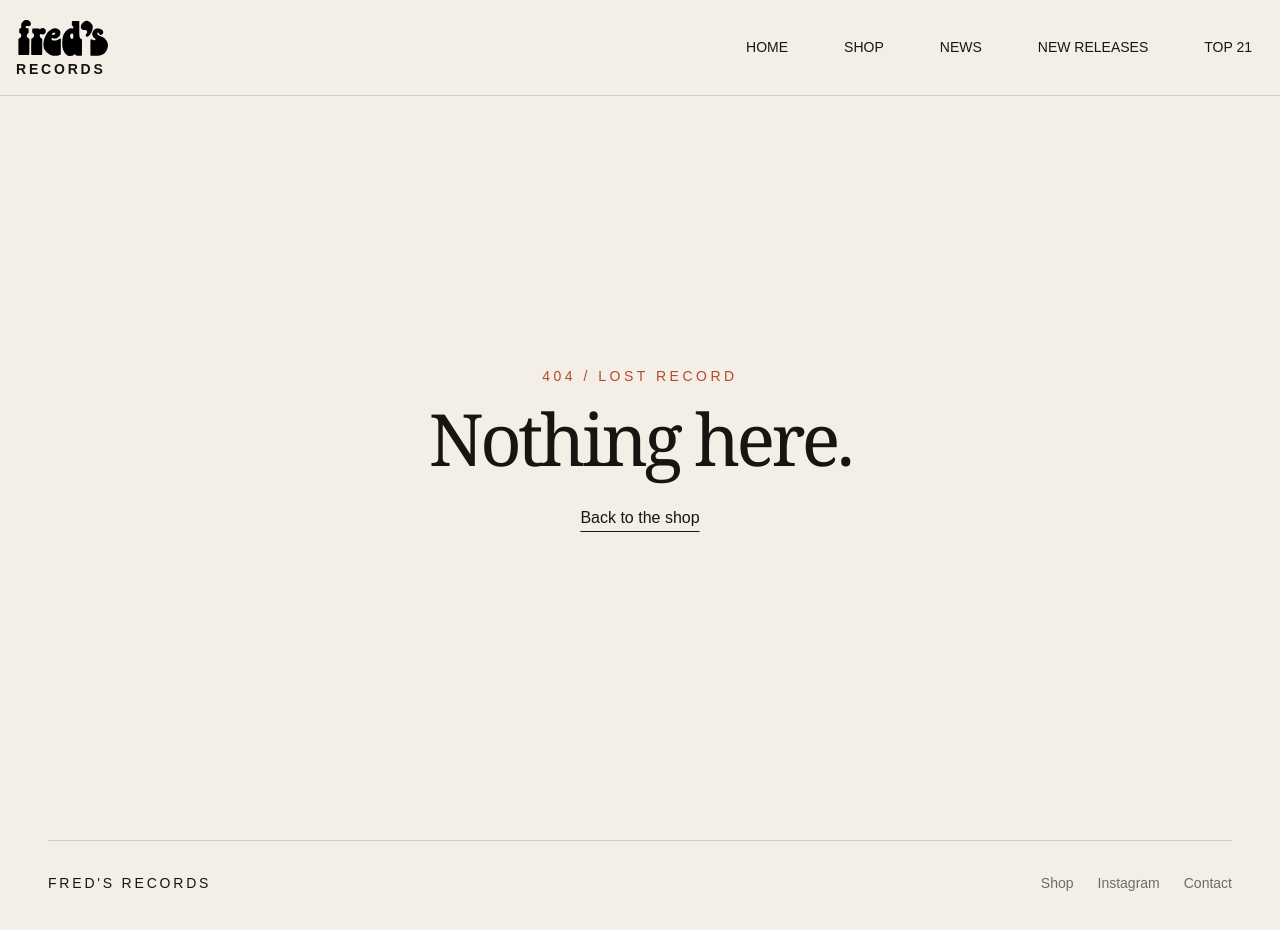
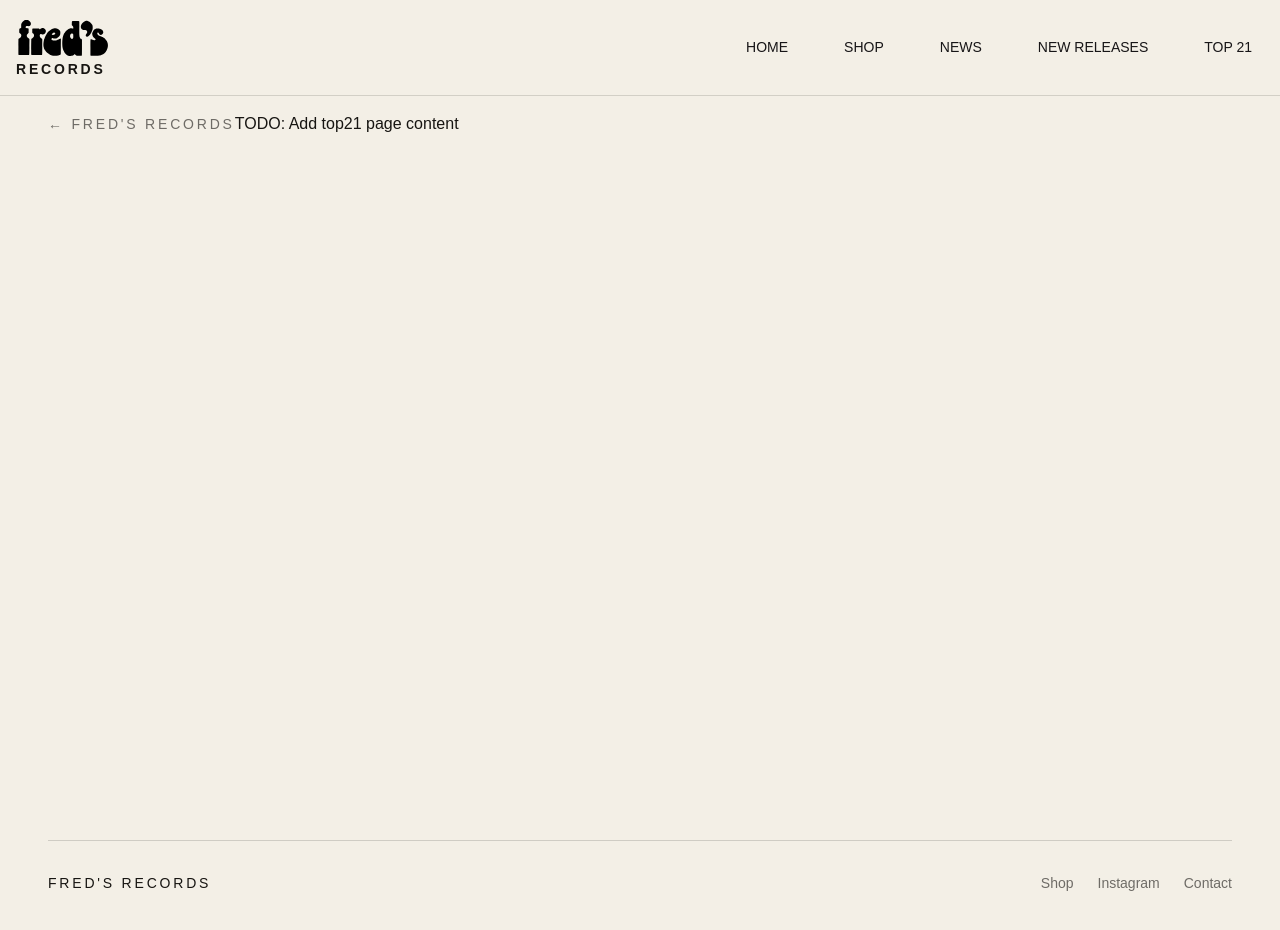
Before and after one commit to awallace77/freds-records, a Next.js app: page /top-21 in a window 1280 px wide. Before the commit this address had no page. Shown: the top 930 px of the page. Built offline with nearby package versions, Linux system fonts and the light colour scheme.

Commit message:
Added missing page

```diff
--- /dev/null
+++ b/app/top-21/page.tsx
@@ -0,0 +1,17 @@
+import Link from "next/link";
+
+export default function Top21Page() {
+  return (
+    <main className="min-h-screen bg-[#f3efe6] px-6 py-10 text-[#171512] md:px-12 pt-28">
+      <div className="mx-auto max-w-7xl">
+        <Link
+          href="/"
+          className="text-sm uppercase tracking-[0.2em] opacity-60 hover:opacity-100"
+        >
+          ← Fred&apos;s Records
+        </Link>
+        TODO: Add top21 page content
+      </div>
+    </main>
+  );
+}
```
